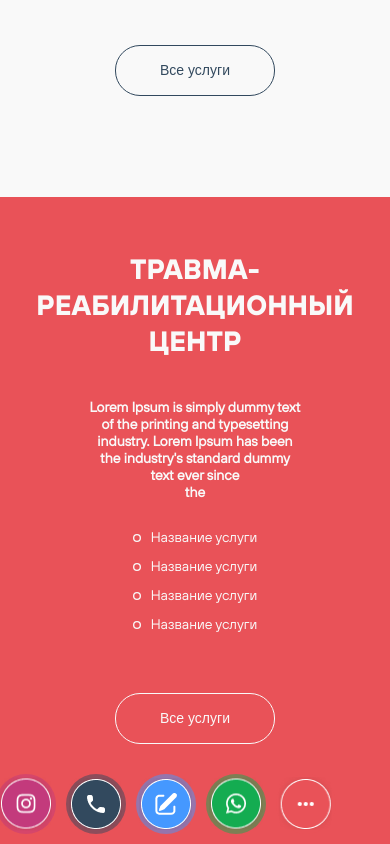
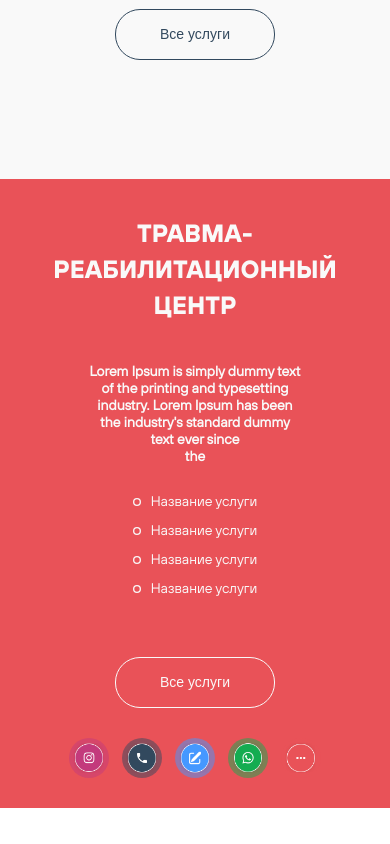
Before and after one commit to cherrrnikov/tulpar, a plain HTML site: page index.html in a window 390 px wide. Shown: the part 519-1363 px from the top of the page. After the commit the page ends 1327 px from the top, so only its background shows below. Drawn offline with Linux system fonts and the light colour scheme; files whose address does not match are found by name.

Commit message:
finished adaptive for main section

```diff
--- a/sass/_media.sass
+++ b/sass/_media.sass
@@ -137,16 +137,18 @@
       right: -80%
 @media(max-width: 576px)
   .main
-    padding-bottom: 100px
+    padding-bottom: 30px
     &::before
       display: none
     &::after
       display: none
     &-wrapper
       grid-row-gap: 155px
+      margin-bottom: 30px
   .cardio
     align-items: center
     &__title
+      font-size: 25px
       text-align: center
     &__text
       text-align: center
@@ -155,6 +157,7 @@
   .trauma
     align-items: center
     &__title
+      font-size: 25px
       text-align: center
     &__text
       text-align: center
@@ -162,7 +165,28 @@
       margin-bottom: 50px
   .contact
     &-links
-      transform: translate(0, 60px)
+      max-width: 70%
+      transform: none
+      margin: auto
+      justify-content: space-between
+    &-link
+      position: relative
+      margin-left: 0
+      transform: none
+      width: 50px
+      height: 50px
+      left: 0
+      &__image
+        height: 40px
+        width: 40px
+@media (max-width: 427px)
+  .contact
+    &-link
+      width: 40px
+      height: 40px
+      &__image
+        width: 30px
+        height: 30px
 @media(min-width: 991px)
   .navbar
     &-list
```
Also changed, not shown: InkedСкриншот 2021-01-13 22.12.03_LI.jpg (added), css/style.css, 1 other file.
